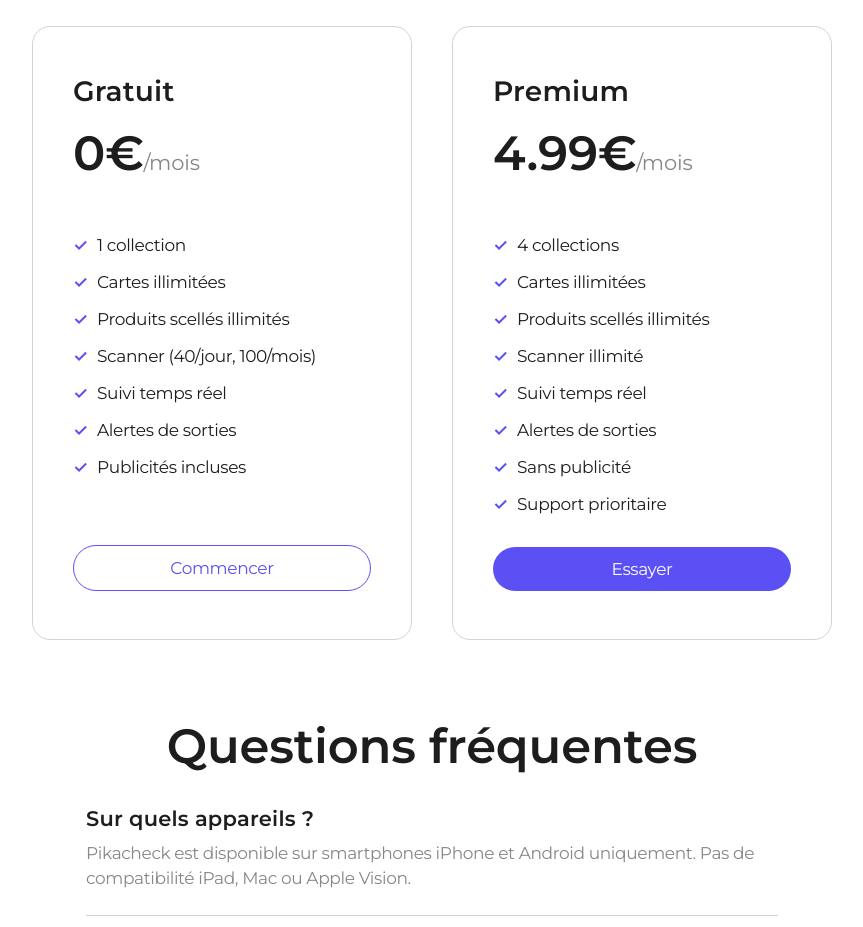
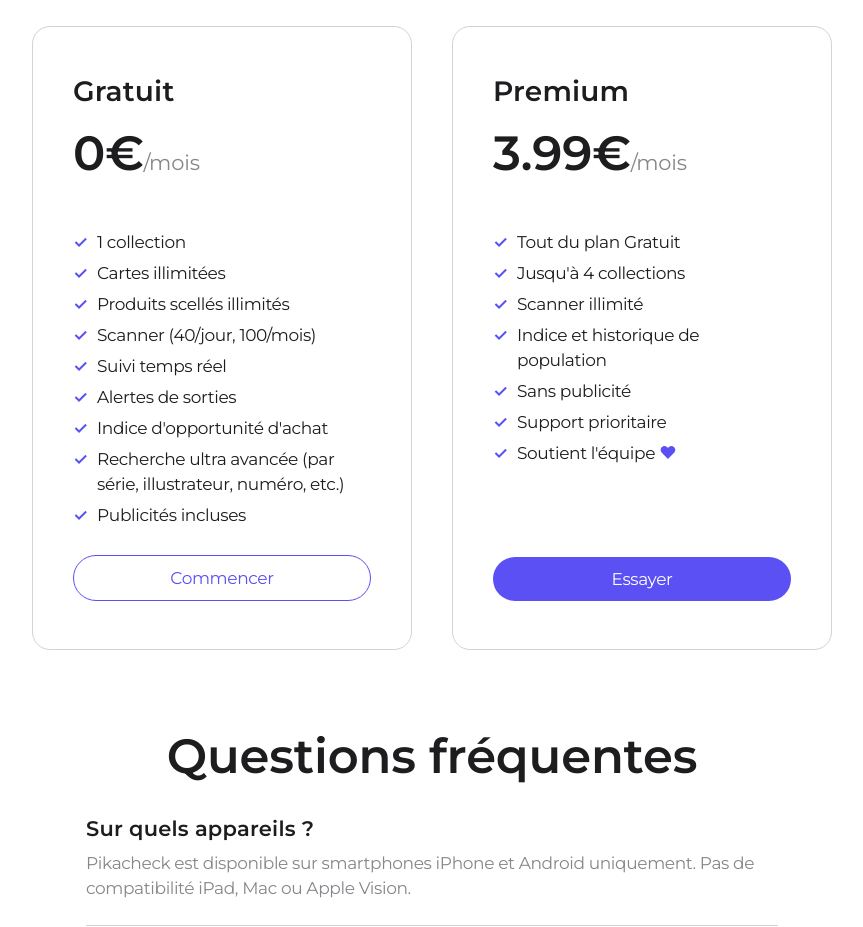
Before and after one commit to Idriss13015/idriss13015.github.io, a plain HTML site: page index.html in a window 1280 px wide. Shown: the part 2820-3747 px from the top of the page, without its empty margins (208-1071 px from the left). Drawn offline with Linux system fonts and the light colour scheme.

Commit message:
Update Premium plan price and features

```diff
--- a/index.html
+++ b/index.html
@@ -508,7 +508,7 @@
             font-size: 17px;
             line-height: 1.47059;
             color: #1d1d1f;
-            padding: 6px 0;
+            padding: 3px 0;
             padding-left: 24px;
             position: relative;
         }
@@ -519,6 +519,23 @@
             left: 0;
             color: #5a50f3;
             font-weight: 600;
+        }
+
+        .plan li.separator {
+            padding: 0;
+            margin: 0;
+            height: 0;
+            line-height: 0;
+            font-size: 0;
+            visibility: hidden;
+        }
+
+        .plan li.separator::before {
+            content: "";
+        }
+
+        .plan .heart {
+            color: #5a50f3;
         }
 
         .plan .btn {
@@ -952,6 +969,8 @@
                     <li>Scanner (40/jour, 100/mois)</li>
                     <li>Suivi temps réel</li>
                     <li>Alertes de sorties</li>
+                    <li>Indice d'opportunité d'achat</li>
+                    <li>Recherche ultra avancée (par série, illustrateur, numéro, etc.)</li>
                     <li>Publicités incluses</li>
                 </ul>
                 <a href="#" class="btn btn-outline download-btn" style="width: 100%; text-align: center;">Commencer</a>
@@ -959,16 +978,16 @@
 
             <div class="plan">
                 <h3 class="plan-name">Premium</h3>
-                <div class="plan-price">4.99€<span>/mois</span></div>
+                <div class="plan-price">3.99€<span>/mois</span></div>
                 <ul>
-                    <li>4 collections</li>
-                    <li>Cartes illimitées</li>
-                    <li>Produits scellés illimités</li>
+                    <li>Tout du plan Gratuit</li>
+                    <li class="separator">_</li>
+                    <li>Jusqu'à 4 collections</li>
                     <li>Scanner illimité</li>
-                    <li>Suivi temps réel</li>
-                    <li>Alertes de sorties</li>
+                    <li>Indice et historique de population</li>
                     <li>Sans publicité</li>
                     <li>Support prioritaire</li>
+                    <li class="support-team">Soutient l'équipe <span class="heart">♥</span></li>
                 </ul>
                 <a href="#" class="btn btn-blue download-btn" style="width: 100%; text-align: center;">Essayer</a>
             </div>
```
